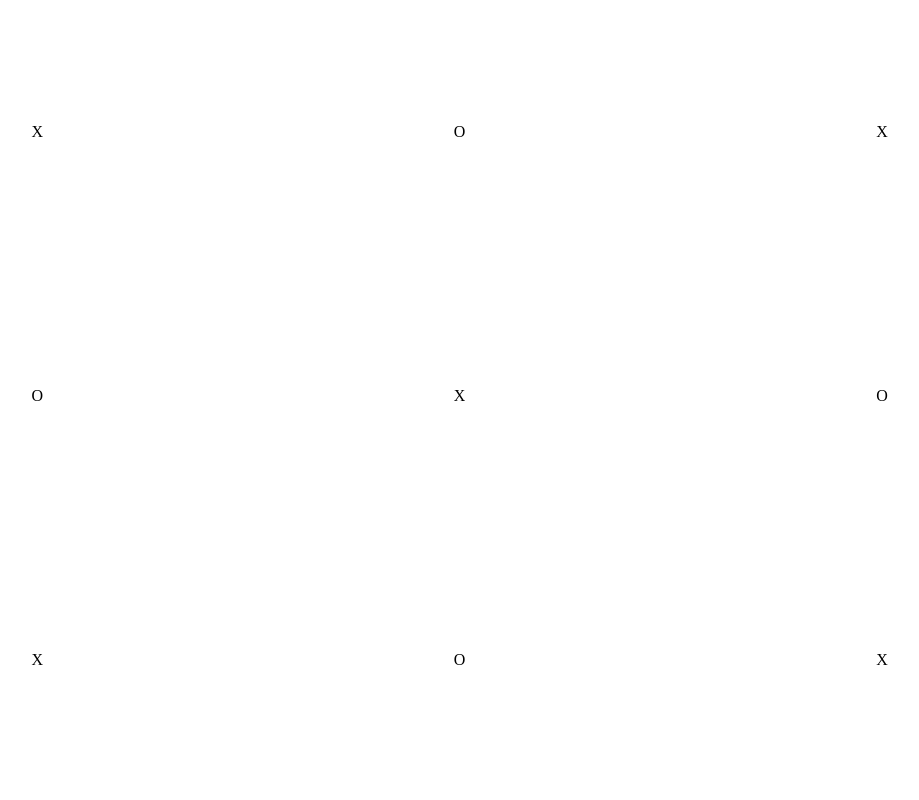
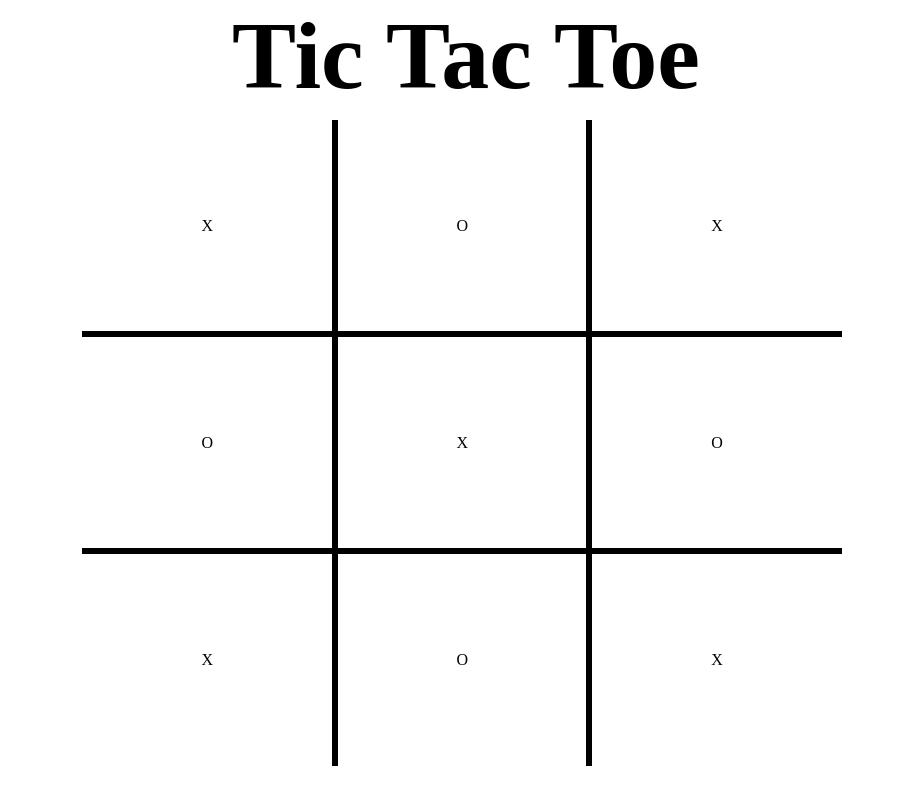
Before and after one commit to neverendingqs/tictactoe, a plain HTML site: page index.html in a window 1280 px wide. Shown: the whole page, without its empty margins (174-1093 px from the left). Drawn offline with Linux system fonts and the light colour scheme.

Commit message:
app - adding title and borders.

```diff
--- a/index.html
+++ b/index.html
@@ -1,21 +1,22 @@
 <!DOCTYPE html>
 <html>
   <body>
+    <div class="title"><strong>Tic Tac Toe</strong></div>
     <div class="grid">
       <div class="column">
-        <div class="square">X</div>
-        <div class="square">O</div>
-        <div class="square">X</div>
+        <div class="square" style="border-bottom: solid; border-right: solid;">X</div>
+        <div class="square" style="border-top: solid; border-bottom: solid; border-right: solid;">O</div>
+        <div class="square" style="border-top: solid; border-right: solid;">X</div>
       </div>
       <div class="column">
-        <div class="square">O</div>
-        <div class="square">X</div>
-        <div class="square">O</div>
+        <div class="square" style="border-left: solid; border-bottom: solid; border-right: solid;">O</div>
+        <div class="square" style="border: solid;">X</div>
+        <div class="square" style="border-left: solid; border-top: solid; border-right: solid;">O</div>
       </div>
       <div class="column">
-        <div class="square">X</div>
-        <div class="square">O</div>
-        <div class="square">X</div>
+        <div class="square" style="border-left: solid; border-bottom: solid;">X</div>
+        <div class="square" style="border-top: solid; border-left: solid; border-bottom: solid;">O</div>
+        <div class="square" style="border-top: solid; border-left: solid;">X</div>
       </div>
     </div>
   </body>
@@ -23,12 +24,18 @@
   <style>
     html, body {
       height: 100%;
+      margin: 0 20%;
     }
     body {
       margin: 0;
     }
+    .title {
+      font-size: 6em;
+      height: 15%;
+      text-align: center;
+    }
     .grid {
-      height: 100%;
+      height: 80%;
       padding: 0;
       margin: 0;
       display: flex;
@@ -37,10 +44,10 @@
       width: 33%;
     }
     .square {
+      height: 33%;
       display: flex;
       align-items: center;
       justify-content: center;
-      height: 33%;
     }
   </style>
 </html>
```
